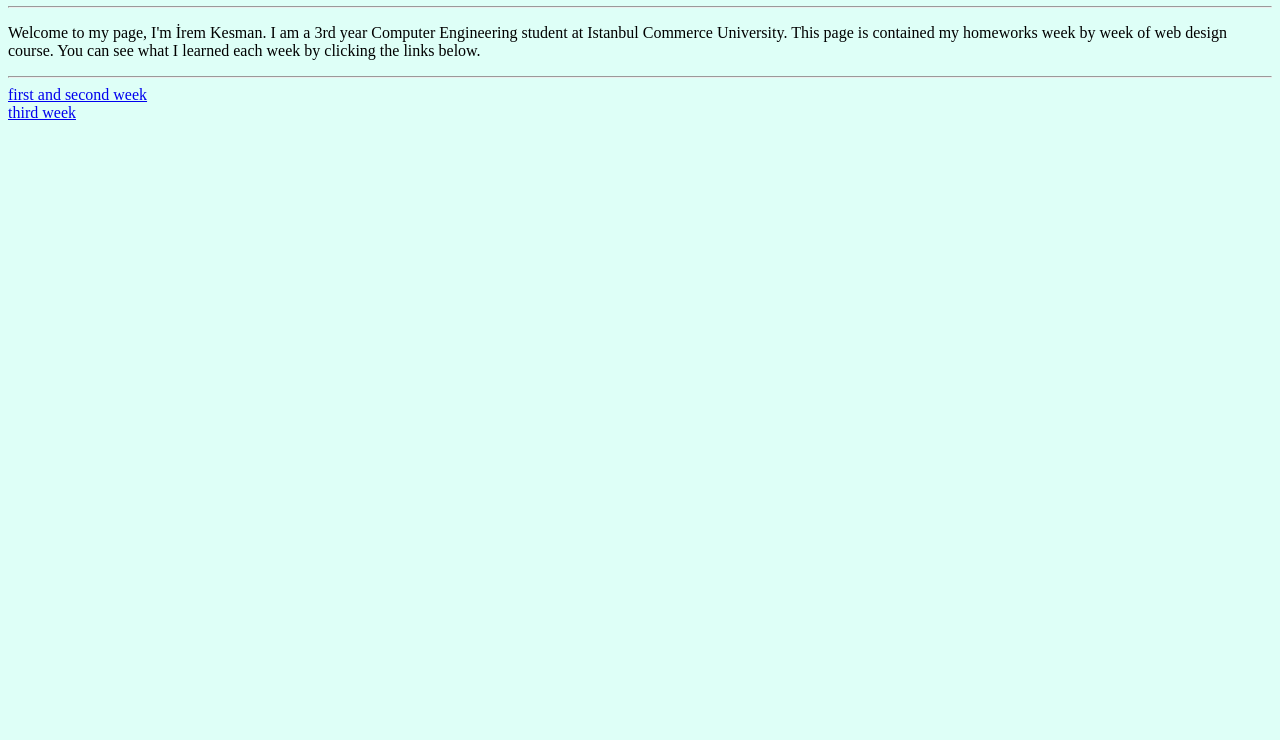
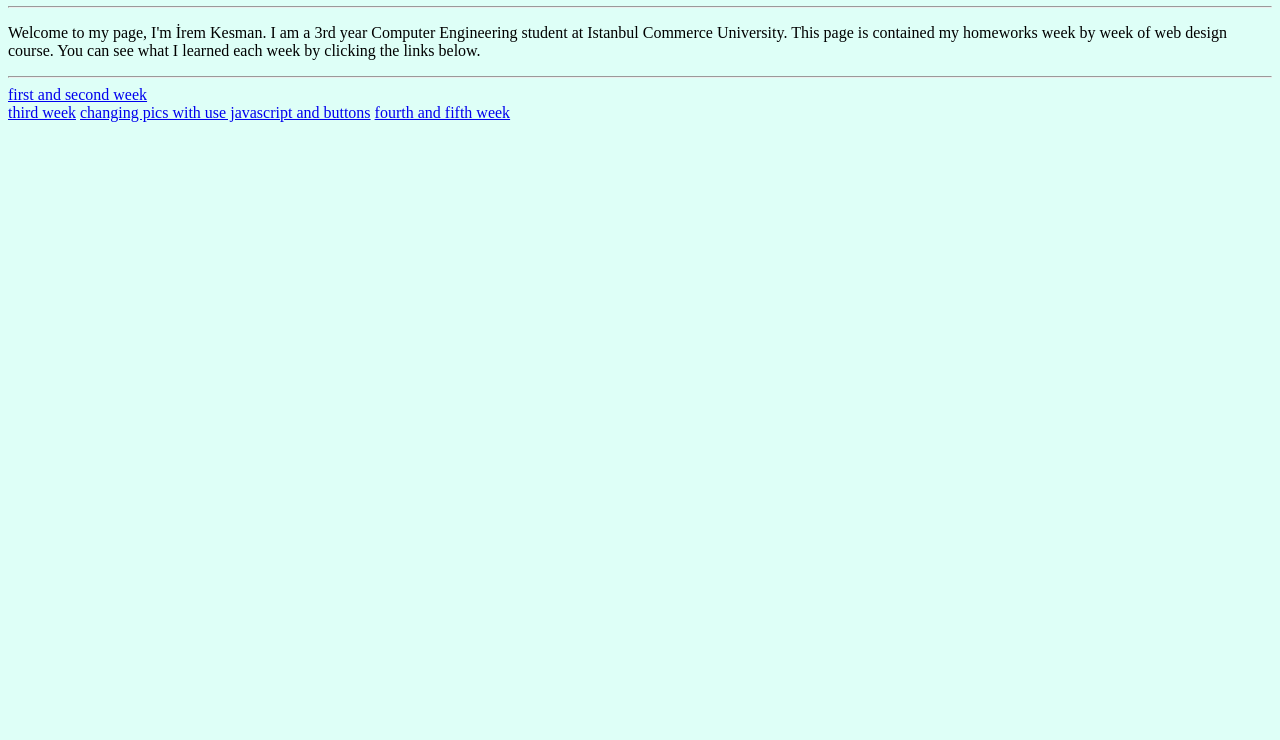
Before and after one commit to iremkesman/iremkesman.github.io, a plain HTML site: page index.html in a window 1280 px wide. Shown: the part 60-800 px from the top of the page. Drawn offline with Linux system fonts and the light colour scheme.

Commit message:
Update index.html

```diff
--- a/index.html
+++ b/index.html
@@ -17,6 +17,8 @@ the links below.</p><hr/>
 
 <a href="index2.html">first and second week</a><br/>
 <a href="index3.html">third week</a>
+<a href="trafficlight_hw_js.html">changing pics with use javascript and buttons</a>
+<a href="index5.html">fourth and fifth week</a>
 </body>
 
 </html>
```
